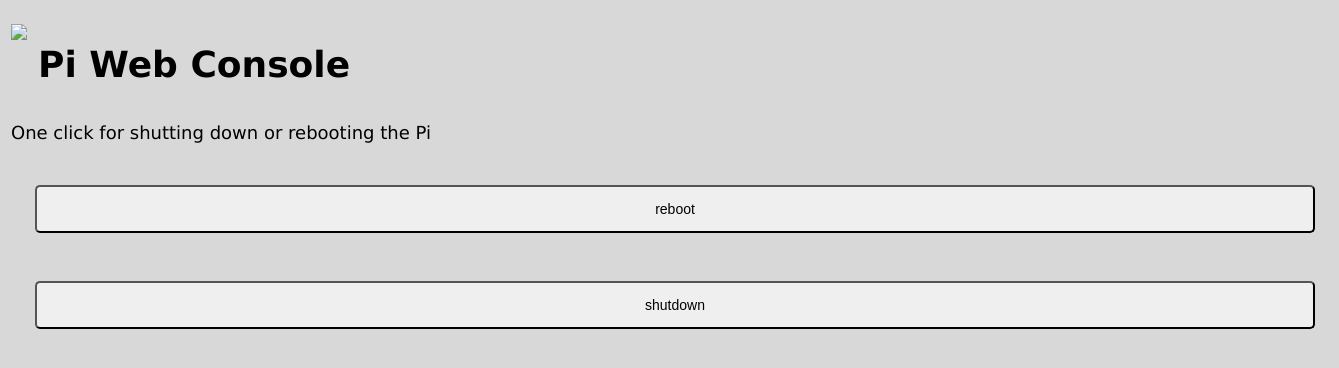
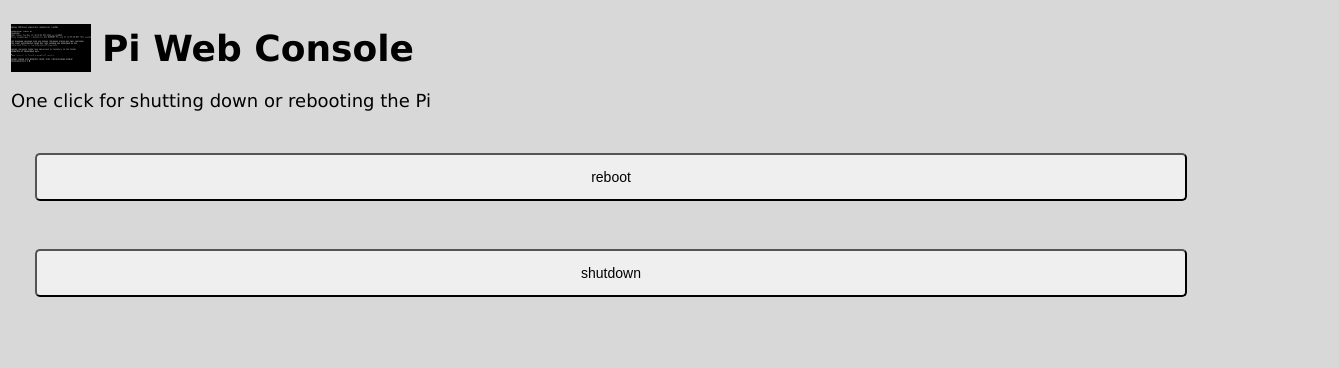
Before and after one commit to hirle/pi-web-console, a website: page static/homepage.html in a window 1280 px wide. Shown: the whole page, 1339 px wide, since content can reach past the window. Drawn offline with Linux system fonts and the light colour scheme.

Commit message:
Fix bad path in .service. Cosmetic.

```diff
--- a/static/homepage.html
+++ b/static/homepage.html
@@ -4,11 +4,12 @@
     <title>Pi Web Console</title>
 
     <style type='text/css'>
-      html, body {width: 100%; height: 100%; padding: 0; margin: 0;}
+      html, body {width: 100%; height: 100%; padding: 0; margin: 0; box-sizing: border-box; }
       body {
         margin-left: 11px;overflow:hidden; background: #D8D8D8; font-size: 18px;
-           font-family: Verdana, Geneva, sans-serif }
-      	img { height: 80px; width: auto;}
+           font-family: Verdana, Geneva, sans-serif
+      }
+      img { height: 48px; width:auto; }
       h1 {
         margin-bottom: 11px;
         display: flex;
@@ -23,11 +24,10 @@
       	align-items: stretch
       }
       button {
-      	border: line 1px;
       	border-radius: 5px;
       	margin: 24px;
       	height: 48px;
-      	width: 100%;
+      	width: 90%;
       	font-size: 14px;
       }
     </style>
@@ -35,7 +35,7 @@
 
   <body>
   	<header>
-    	<h1><img src="/static/logo.gif"/>Pi Web Console</h1>
+    	<h1><img src="pi-web-console.png"/>Pi Web Console</h1>
     	<p>One click for shutting down or rebooting the Pi</p>
     </header>
     <section>
```
Also changed, not shown: README.md, static/pi-web-console.png (added), 1 other file.
